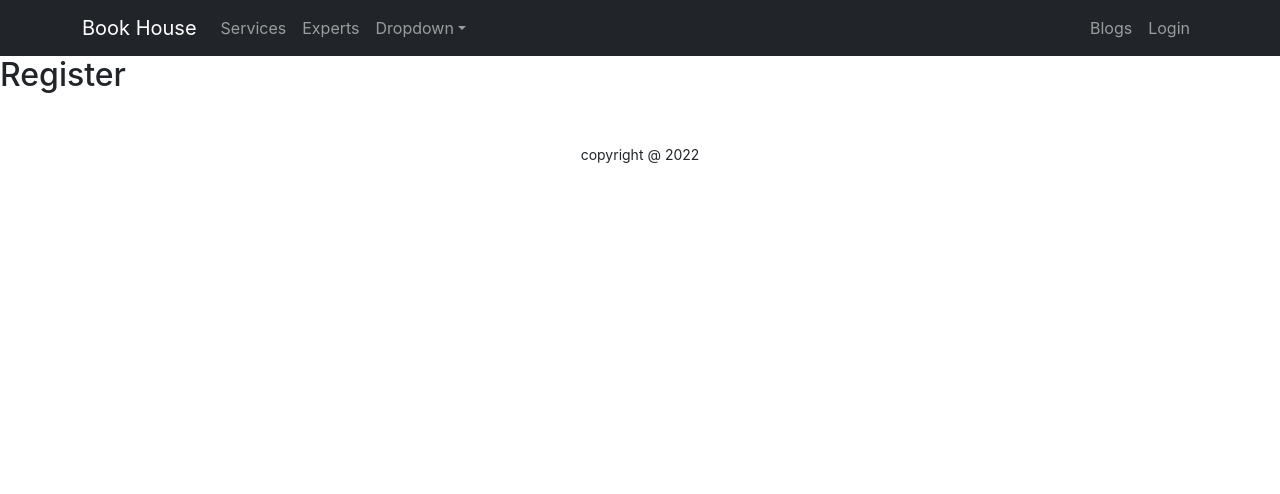
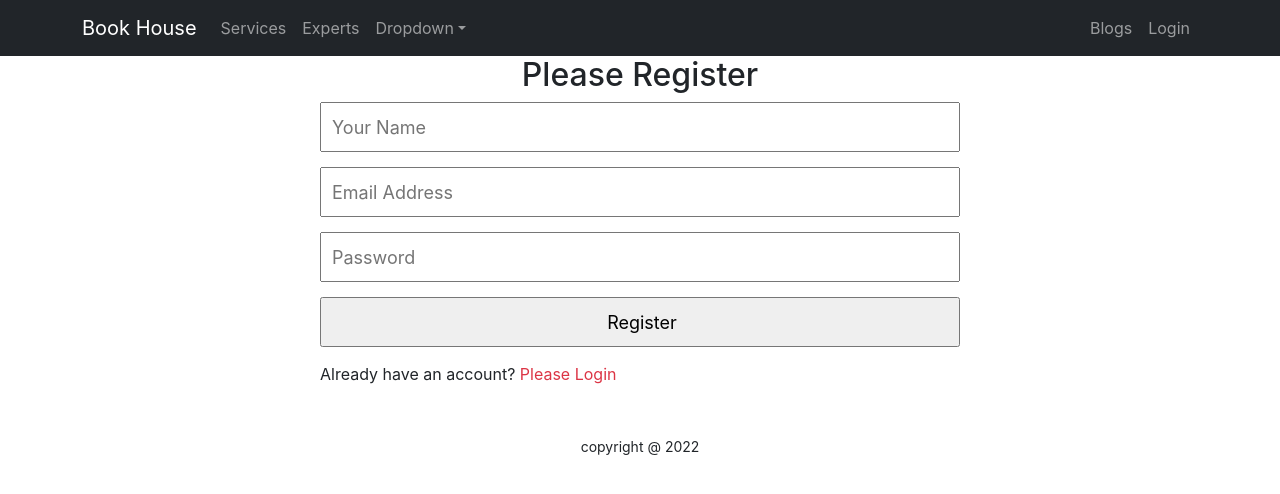
Before and after one commit to SoybalAhmmed/assignment-11-repo, a React (Create React App) app: page /register in a window 1280 px wide. Shown: the top 494 px of the page. Built offline with nearby package versions, Linux system fonts and the light colour scheme.

Commit message:
regiser added

```diff
--- a/src/Pages/Login/Login/Login.js
+++ b/src/Pages/Login/Login/Login.js
@@ -1,17 +1,22 @@
 
 import React, { useRef } from 'react';
 import { Button, Form } from 'react-bootstrap';
-import { Link } from 'react-router-dom';
+import { Link, useNavigate } from 'react-router-dom';
 
 const Login = () => {
     const emailRef = useRef('');
     const passwordRef = useRef('');
+    const navigate = useNavigate();
 
     const handleSubmit = event => {
         event.preventDefault();
         const email = emailRef.current.value;
         const password = passwordRef.current.value;
         console.log(email,password)
+    }
+
+    const navigateRegister = event => {
+        navigate('/register');
     }
 
     return (
@@ -35,6 +40,7 @@
                 Submit
             </Button>
         </Form>
+        <p>New to Genius Car? <Link to="/register" className='text-danger pe-auto text-decoration-none' onClick={navigateRegister}>Please Register</Link> </p>
          </div>
     );
 };
--- /dev/null
+++ b/src/Pages/Login/Register/Register.css
@@ -0,0 +1,12 @@
+.register-form{
+    margin: 0 auto;
+    width: 50%;
+}
+.register-form input{
+    display: block;
+    width: 100%;
+    height: 50px;
+    padding-left: 10px;
+    font-size: 18px;
+    margin-bottom: 15px;
+}
--- a/src/Pages/Login/Register/Register.js
+++ b/src/Pages/Login/Register/Register.js
@@ -1,10 +1,37 @@
 import React from 'react';
+import { Link, useNavigate } from 'react-router-dom';
+import './Register.css';
 
 const Register = () => {
+
+    const navigate = useNavigate();
+
+    const navigateLogin = () =>{
+        navigate('/login');
+    }
+
+    const handleRegister = event =>{
+        event.preventDefault();
+        const name = event.target.name.value;
+        const email = event.target.email.value;
+        const password = event.target.password.value;
+
+    }
+
+
     return (
-        <div>
-            <h2>Register</h2>
-        </div>
+        <div className='register-form'>
+        <h2 style={{textAlign: 'center'}}>Please Register</h2>
+        <form onSubmit={handleRegister}>
+            <input type="text" name="name" id="" placeholder='Your Name'/>
+
+            <input type="email" name="email" id="" placeholder='Email Address' required/>
+
+            <input type="password" name="password" id="" placeholder='Password' required/>
+            <input type="submit" value="Register" />
+        </form>
+        <p>Already have an account? <Link to="/login" className='text-danger pe-auto text-decoration-none' onClick={navigateLogin}>Please Login</Link> </p>
+    </div>
     );
 };
 
```
